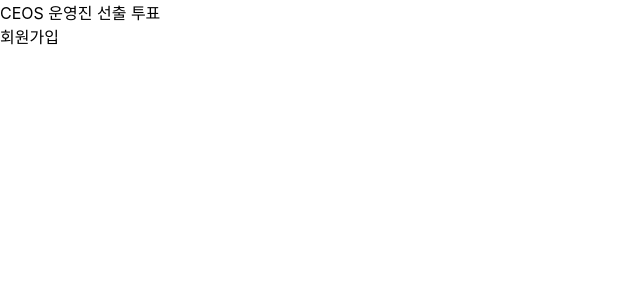
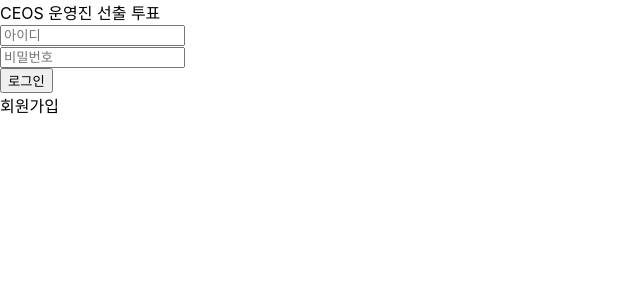
Before and after one commit to heeeesoo/react-vote-16th, a Next.js app: page /login in a window 1280 px wide. Shown: the top 300 px of the page, without its empty margins (0-640 px from the left). Built offline with nearby package versions, Linux system fonts and the light colour scheme.

Commit message:
feat : login form 만듦

```diff
--- a/pages/login.tsx
+++ b/pages/login.tsx
@@ -1,9 +1,29 @@
 import Link from "next/link";
+import React, { useState, useEffect } from "react";
+import useInput from "../src/hooks/useInput";
 
 export default function Login() {
+
+  const userid = useInput('');
+  const password = useInput('');
+
+  const handleSubmit = (e:React.FormEvent<HTMLFormElement>) => {
+    e.preventDefault();
+    console.log(`
+    userid : ${userid.value}
+    password: ${password.value}
+    `)
+    //login post
+  }
+
   return (
     <div>
       CEOS 운영진 선출 투표 <br/>
+      <form onSubmit={handleSubmit}>
+        <input type="text" {...userid} placeholder="아이디"/><br/>
+        <input type="password" {...password} placeholder="비밀번호"/><br/>
+        <button type="submit">로그인</button>
+      </form>
       <Link
       href="/register">
           회원가입
```
Also changed, not shown: pages/register.tsx (+5 -2 lines). Lines whose indentation alone changed are shown as unchanged.
